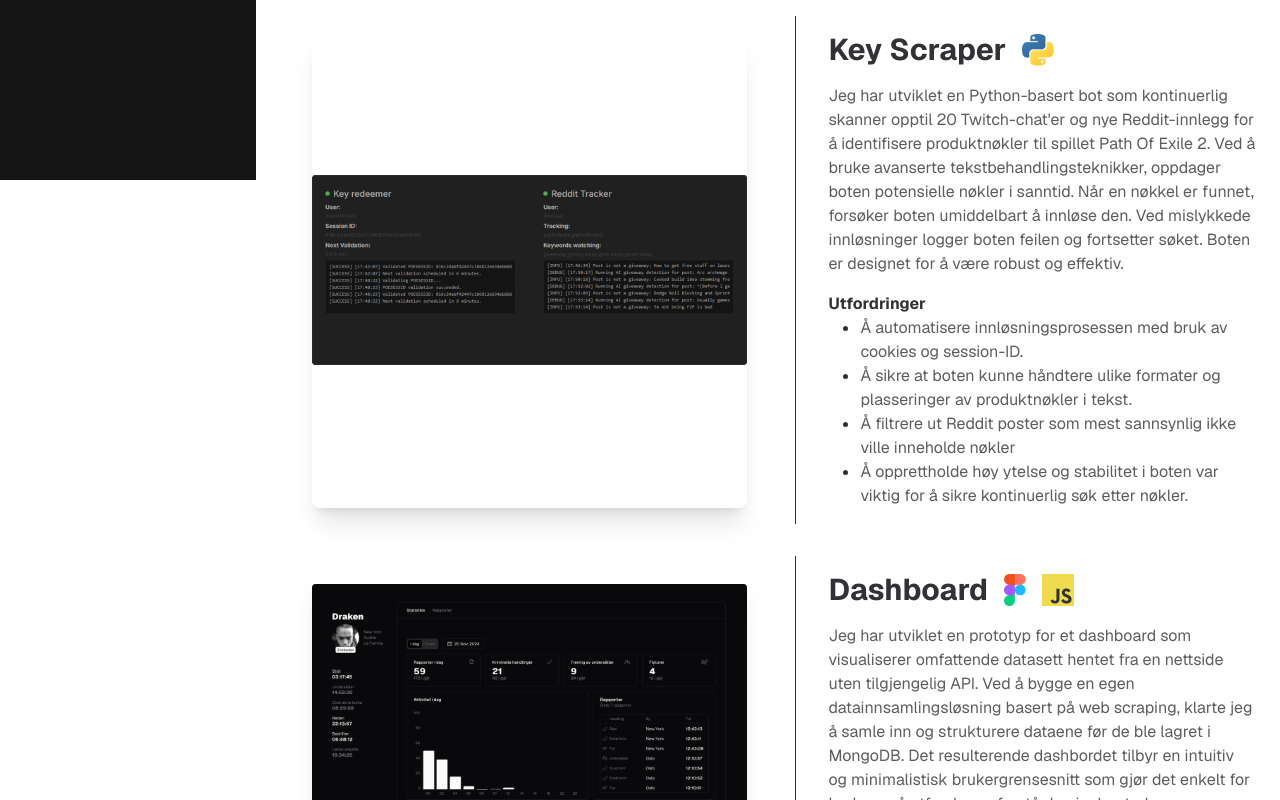
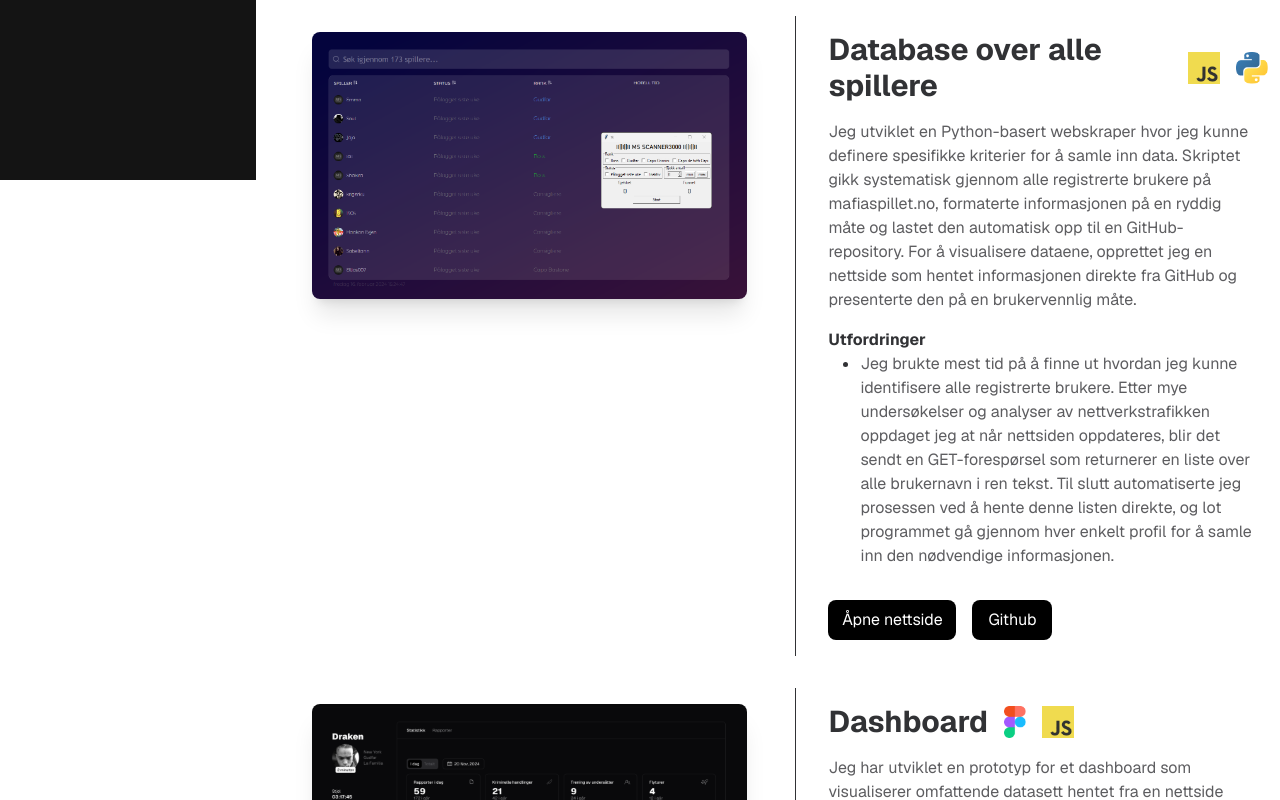
Before and after one commit to biroman/portfolio-new, a React (Vite) app: page /portfolio in a window 1280 px wide. Shown: the part 620-1420 px from the top of the page. Built offline with nearby package versions, Linux system fonts and the light colour scheme.

Commit message:
new project + styling of projects

```diff
--- a/src/components/Projects.tsx
+++ b/src/components/Projects.tsx
@@ -1,4 +1,5 @@
 import easyplay from "../assets/projects/easyplay.png";
+import msscraper from "../assets/projects/msscraper.png";
 import keyscraper from "../assets/projects/keyscraper.png";
 import chatlogs from "../assets/projects/chatlogs.png";
 import dashboard from "../assets/projects/dashboard.png";
@@ -24,17 +25,16 @@
     ],
   },
   {
-    name: "Key Scraper",
-    tools: [python],
-    image: keyscraper,
+    name: "Database over alle spillere",
+    tools: [javascript, python],
+    image: msscraper,
     description:
-      "Jeg har utviklet en Python-basert bot som kontinuerlig skanner opptil 20 Twitch-chat'er og nye Reddit-innlegg for å identifisere produktnøkler til spillet Path Of Exile 2. Ved å bruke avanserte tekstbehandlingsteknikker, oppdager boten potensielle nøkler i sanntid. Når en nøkkel er funnet, forsøker boten umiddelbart å innløse den. Ved mislykkede innløsninger logger boten feilen og fortsetter søket. Boten er designet for å være robust og effektiv.",
+      "Jeg utviklet en Python-basert webskraper hvor jeg kunne definere spesifikke kriterier for å samle inn data. Skriptet gikk systematisk gjennom alle registrerte brukere på mafiaspillet.no, formaterte informasjonen på en ryddig måte og lastet den automatisk opp til en GitHub-repository. For å visualisere dataene, opprettet jeg en nettside som hentet informasjonen direkte fra GitHub og presenterte den på en brukervennlig måte.",
     challenges: [
-      "Å automatisere innløsningsprosessen med bruk av cookies og session-ID.",
-      "Å sikre at boten kunne håndtere ulike formater og plasseringer av produktnøkler i tekst.",
-      "Å filtrere ut Reddit poster som mest sannsynlig ikke ville inneholde nøkler",
-      "Å opprettholde høy ytelse og stabilitet i boten var viktig for å sikre kontinuerlig søk etter nøkler.",
+      "Jeg brukte mest tid på å finne ut hvordan jeg kunne identifisere alle registrerte brukere. Etter mye undersøkelser og analyser av nettverkstrafikken oppdaget jeg at når nettsiden oppdateres, blir det sendt en GET-forespørsel som returnerer en liste over alle brukernavn i ren tekst. Til slutt automatiserte jeg prosessen ved å hente denne listen direkte, og lot programmet gå gjennom hver enkelt profil for å samle inn den nødvendige informasjonen.",
     ],
+    link: "https://scrap-beta.vercel.app/",
+    github: "https://github.com/biroman/scraper",
   },
   {
     name: "Dashboard",
@@ -46,6 +46,19 @@
       "Finne en god måten å presentere all data på, slik at det både ble intuitivt for brukerne og unngikk unødvendig visuell støy.",
       "Å utvikle en effektiv web scraping-løsning som kunne håndtere den ønskede datainnsamlingen.",
       "Å designe et minimalistisk grensesnitt som fortsatt formidlet all nødvendig informasjon.",
+    ],
+  },
+  {
+    name: "Key Scraper",
+    tools: [python],
+    image: keyscraper,
+    description:
+      "Jeg har utviklet en Python-basert bot som kontinuerlig skanner opptil 20 Twitch-chat'er og nye Reddit-innlegg for å identifisere produktnøkler til spillet Path Of Exile 2. Ved å bruke avanserte tekstbehandlingsteknikker, oppdager boten potensielle nøkler i sanntid. Når en nøkkel er funnet, forsøker boten umiddelbart å innløse den. Ved mislykkede innløsninger logger boten feilen og fortsetter søket. Boten er designet for å være robust og effektiv.",
+    challenges: [
+      "Å automatisere innløsningsprosessen med bruk av cookies og session-ID.",
+      "Å sikre at boten kunne håndtere ulike formater og plasseringer av produktnøkler i tekst.",
+      "Å filtrere ut Reddit poster som mest sannsynlig ikke ville inneholde nøkler",
+      "Å opprettholde høy ytelse og stabilitet i boten var viktig for å sikre kontinuerlig søk etter nøkler.",
     ],
   },
   {
@@ -67,7 +80,7 @@
     <div className="container flex flex-col md:flex-row mt-8 divide-y md:divide-y-0 md:divide-x divide-[#313235]">
       <div className="w-full p-4">
         <img
-          className="shadow-xl rounded-lg w-full h-full object-contain"
+          className="shadow-xl rounded-lg w-full  object-contain"
           src={project.image}
           alt={project.name}
           title={project.name}
@@ -98,6 +111,27 @@
             ))}
           </ul>
         </div>
+        <div className="flex gap-4">
+          {project.link ? (
+            <a href={project.link} target="_blank">
+              <div className="mt-8 w-32 items-center text-center p-2 text-white hover:text-black rounded-lg bg-black hover:bg-white group ">
+                Åpne nettside
+              </div>
+            </a>
+          ) : (
+            ""
+          )}
+
+          {project.github ? (
+            <a href={project.github} target="_blank">
+              <div className="mt-8 w-20 items-center text-center p-2 text-white hover:text-black rounded-lg bg-black hover:bg-white group ">
+                Github
+              </div>
+            </a>
+          ) : (
+            ""
+          )}
+        </div>
       </div>
     </div>
   ));
```
Also changed, not shown: src/assets/projects/msscraper.png (added).
